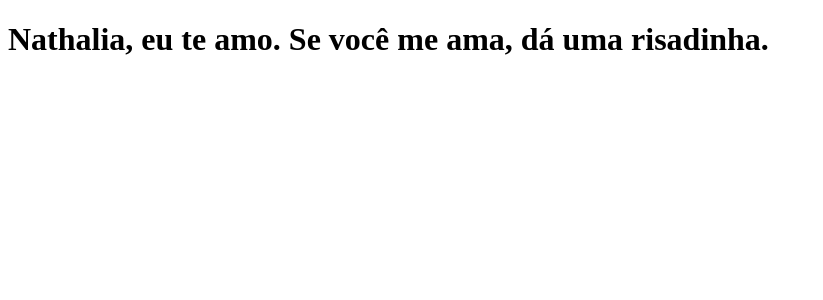
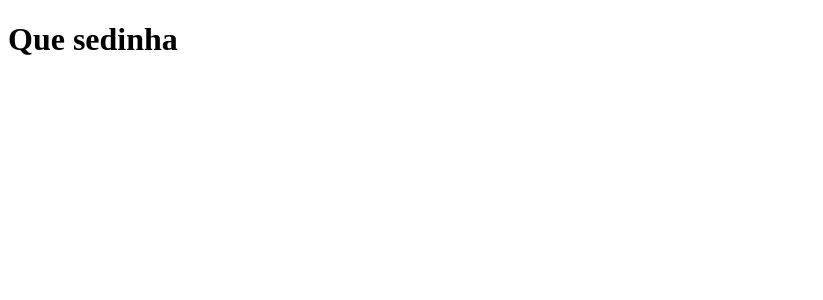
Before and after one commit to Tbcmelo/clone-tabnews, a Next.js app: page / in a window 1280 px wide. Shown: the top 300 px of the page, without its empty margins (0-823 px from the left). Built offline with nearby package versions, Linux system fonts and the light colour scheme.

Commit message:
chenge phrase to que sedinha

```diff
--- a/pages/index.js
+++ b/pages/index.js
@@ -1,5 +1,5 @@
 function Home(){
-    return <h1>Nathalia, eu te amo. Se você me ama, dá uma risadinha.</h1>;
+    return <h1>Que sedinha</h1>;
 
 }
 
```
